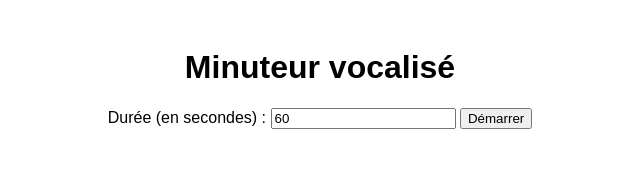
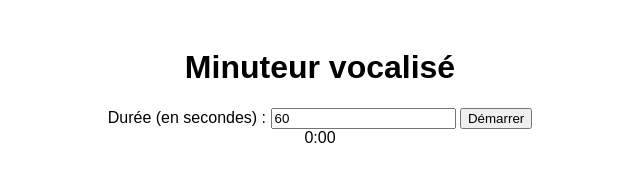
Before and after one commit to paivamar/minuteur, a plain HTML site: page index.html in a window 1280 px wide. Shown: the full height of the page, 320-960 px from the left. Drawn offline with Linux system fonts and the light colour scheme.

Commit message:
Update index.html

```diff
--- a/index.html
+++ b/index.html
@@ -10,7 +10,7 @@
   <label>Durée (en secondes) : </label>
   <input type="number" id="duration" value="60" />
   <button id="start">Démarrer</button>
-  <div id="display"></div>
+  <div id="display">0:00</div>
 
   <script src="script.js"></script>
 </body>
```
